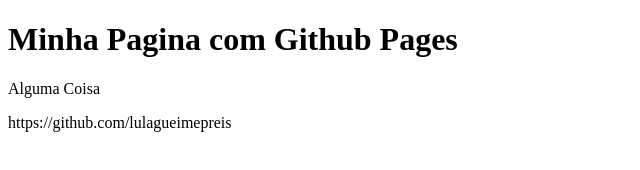
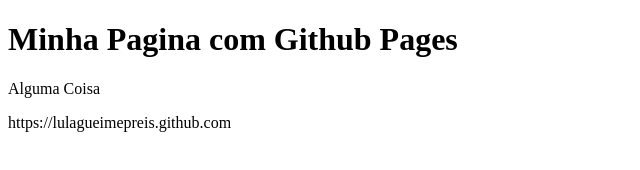
Before and after one commit to lulagueimepreis/lulagueimepreis.github.io, a plain HTML site: page index.html in a window 1280 px wide. Shown: the full height of the page, 0-640 px from the left. Drawn offline with Linux system fonts and the light colour scheme.

Commit message:
Update index.html

```diff
--- a/index.html
+++ b/index.html
@@ -9,4 +9,4 @@
 			       <p>Alguma Coisa</p>
               </body>
      </html>
-https://github.com/lulagueimepreis
+https://lulagueimepreis.github.com
```
